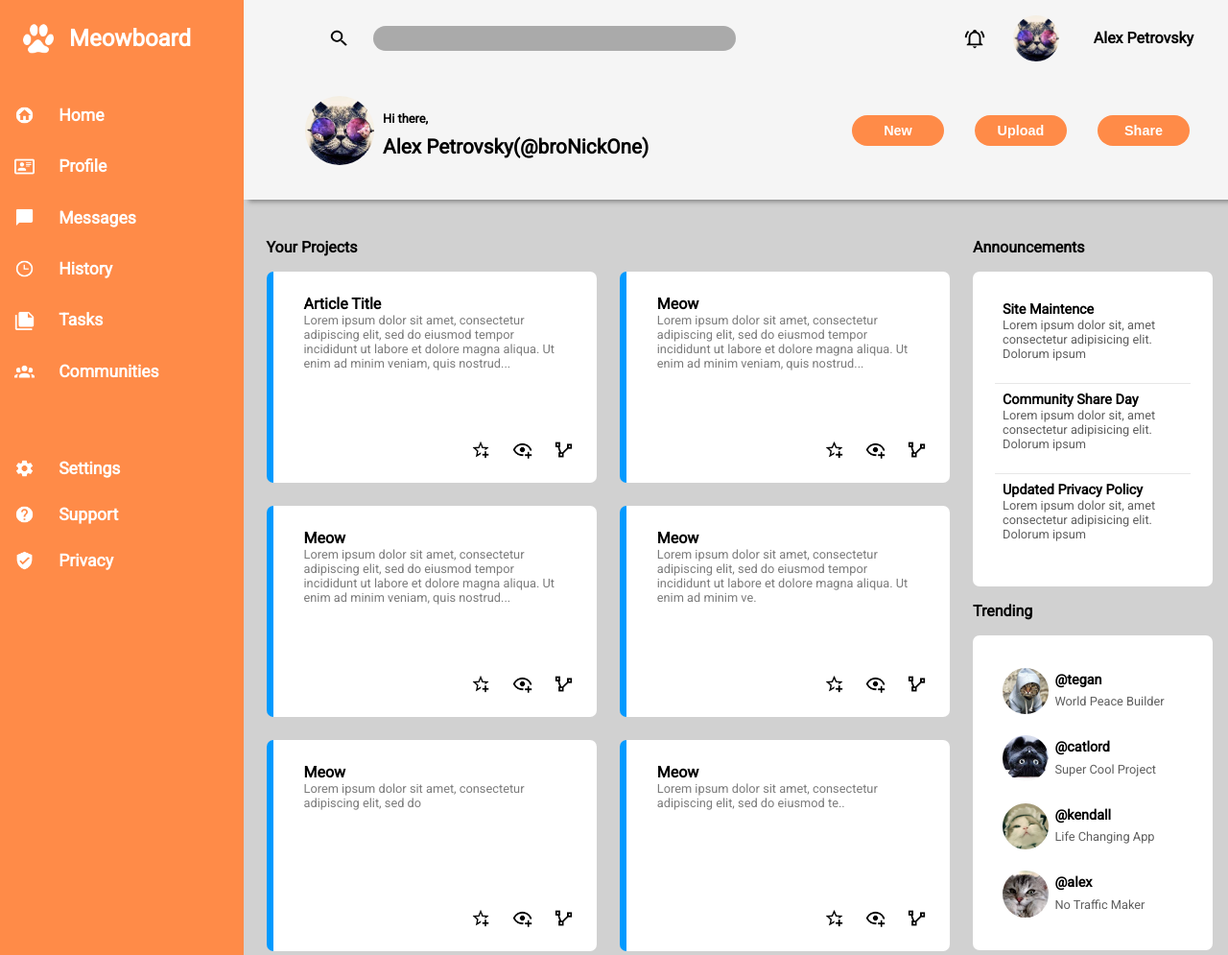
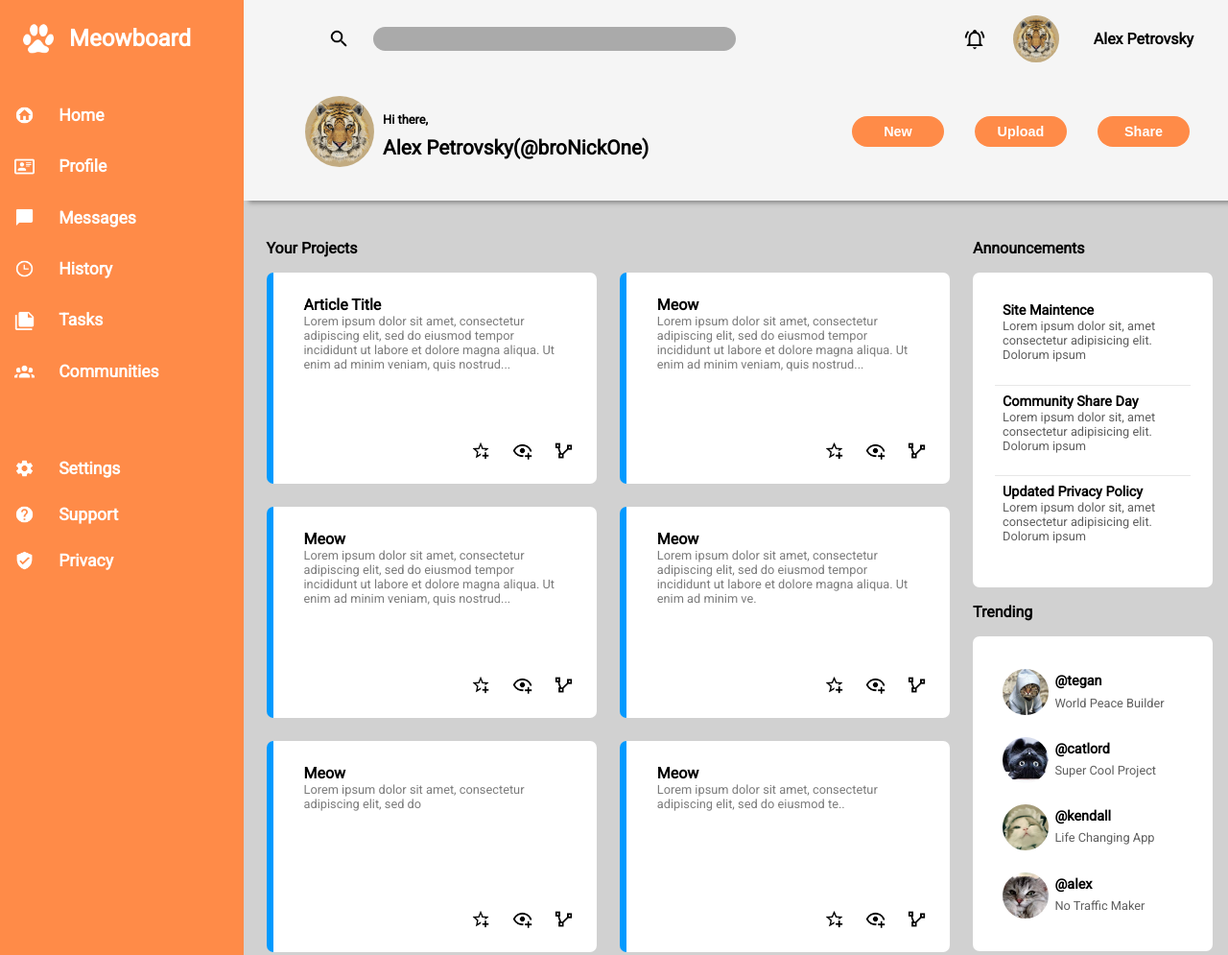
Before and after one commit to bronickone/admin-dashboard, a plain HTML site: page index.html in a window 1280 px wide. Shown: the top 995 px of the page at 96% size. Drawn offline with Linux system fonts and the light colour scheme.

Commit message:
change main avatar

```diff
--- a/index.html
+++ b/index.html
@@ -66,11 +66,11 @@
             </form>
             <div class="info-top">
                 <img src="./images/header/bell-ring-outline.png" alt="bell" class="bell">
-                <img src="./images/header/cat-ava.png" alt="avatar" class="avatar-small">
+                <img src="./images/header/tiger.jpg" alt="avatar" class="avatar-small">
                 <div class="nick-small">Alex Petrovsky</div>
             </div>
             <div class="info-bot">
-                <img src="./images/header/cat-ava.png" alt="avatar" class="avatar-big">
+                <img src="./images/header/tiger.jpg" alt="avatar" class="avatar-big">
                 <div class="bot-hi">Hi there,</div>
                 <div class="nick-big">Alex Petrovsky(@broNickOne)</div>
             </div>
--- a/styles.css
+++ b/styles.css
@@ -5,6 +5,7 @@
 }
  body{
      font-family: Roboto, serif;
+     height: 100%;
 
  }
 .container{
```
Also changed, not shown: images/header/tiger.jpg (renamed from images/main/tiger.jpg).
